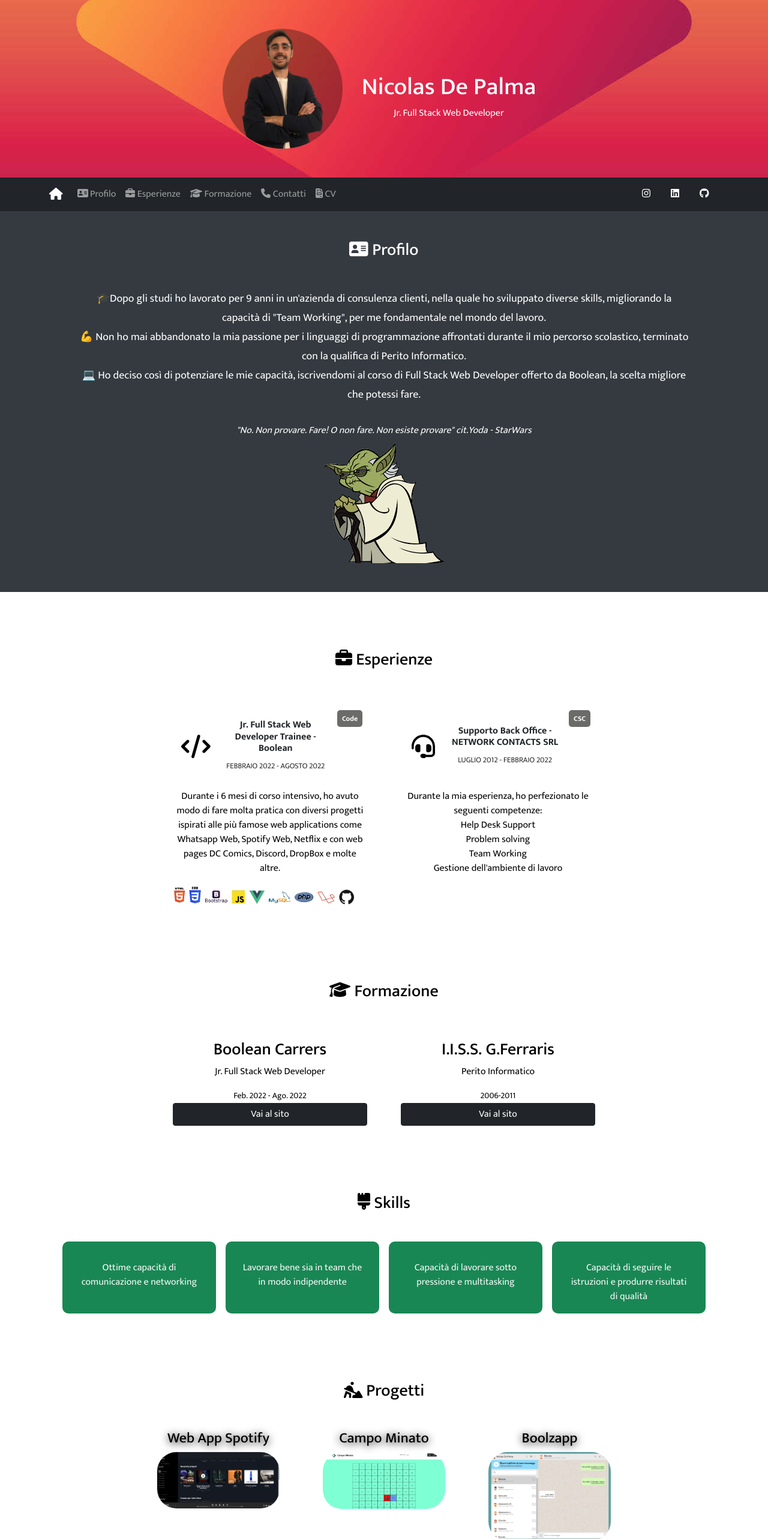
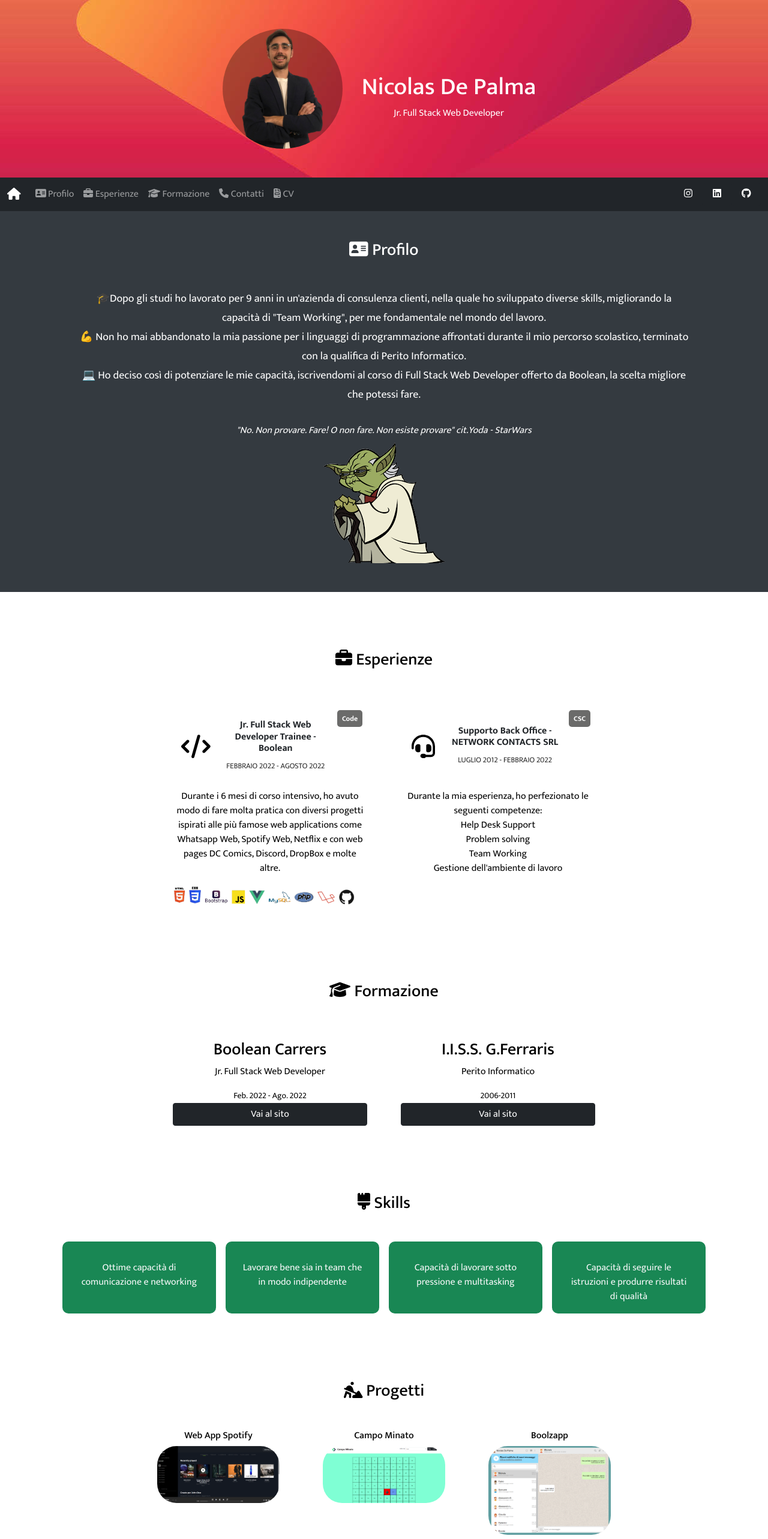
Before and after one commit to nicolas-dp/port_nicolas, a Vue app: page / in a window 1280 px wide. Shown: the top 2566 px of the page at 60% size. Built offline with nearby package versions, Linux system fonts and the light colour scheme.

Commit message:
Add component navbar

```diff
--- a/src/components/HeaderComponent.vue
+++ b/src/components/HeaderComponent.vue
@@ -2,23 +2,14 @@
   <header class="text-white">
     <div class="avatar_component pt-5 pb-5">
       <div
-        class="
-          container
-          d-flex
-          flex-wrap
-          align-items-center
-          justify-content-center
-          gap-3 animated
-        "
+        class="container d-flex flex-wrap align-items-center justify-content-center gap-3 animated"
       >
-
-
         <!-- Inserimento Logo -->
         <div class="logo">
           <img src="@/assets/img/photo.png" alt="foto profilo" />
         </div>
         <!-- Inserimento Nome,Cognome e professione -->
-        <div class="name p-3 ">
+        <div class="name p-3">
           <h1>Nicolas De Palma</h1>
           <span>Jr. Full Stack Web Developer</span>
         </div>
@@ -27,53 +18,52 @@
 
     <!-- Navbar -->
     <nav class="navbar navbar-expand-lg navbar-dark bg-dark">
-      <div class="container">
-        <a class="navbar-brand"
-          ><font-awesome-icon icon="fa-solid fa-house"
-        /></a>
+      <div class="container-fluid">
+        <a class="navbar-brand" href="#"><font-awesome-icon icon="fa-solid fa-house" /></a>
         <button
-          class="btn_toggle navbar-toggler"
+          class="navbar-toggler"
           type="button"
           data-bs-toggle="collapse"
-          data-bs-target="#navbarScroll"
-          aria-controls="navbarScroll"
+          data-bs-target="#navbarSupportedContent"
+          aria-controls="navbarSupportedContent"
           aria-expanded="false"
           aria-label="Toggle navigation"
         >
           <span class="navbar-toggler-icon"></span>
         </button>
-        <div class="collapse navbar-collapse" id="navbarScroll">
-          <ul
-            class="navbar-nav me-auto my-2 my-lg-0 navbar-nav-scroll"
-            style="--bs-scroll-height: 100px"
-          >
+        <div class="collapse navbar-collapse" id="navbarSupportedContent">
+          <ul class="navbar-nav me-auto mb-2 mb-lg-0">
             <li class="nav-item">
-              <a class="nav-link" href="#about"><font-awesome-icon icon="fa-solid fa-address-card" />
-               Profilo
+              <a class="nav-link" href="#about"
+                ><font-awesome-icon icon="fa-solid fa-address-card" />
+                Profilo
               </a>
             </li>
             <li class="nav-item">
-              <a class="nav-link" href="#esperienze"><font-awesome-icon icon="fa-solid fa-briefcase" />
-              Esperienze
+              <a class="nav-link" href="#esperienze"
+                ><font-awesome-icon icon="fa-solid fa-briefcase" />
+                Esperienze
               </a>
             </li>
             <li class="nav-item">
-              <a class="nav-link" href="#formazione"><font-awesome-icon icon="fa-solid fa-graduation-cap" />
-              Formazione
+              <a class="nav-link" href="#formazione"
+                ><font-awesome-icon icon="fa-solid fa-graduation-cap" />
+                Formazione
               </a>
             </li>
             <li class="nav-item">
-              <a class="nav-link" href="#contacts_cv"><font-awesome-icon icon="fa-solid fa-phone" />
-              Contatti
+              <a class="nav-link" href="#contacts_cv"
+                ><font-awesome-icon icon="fa-solid fa-phone" />
+                Contatti
               </a>
             </li>
             <li class="nav-item">
-              <a class="nav-link" href="#contacts_cv"><font-awesome-icon icon="fa-solid fa-file-invoice" />
-              CV
+              <a class="nav-link" href="#contacts_cv"
+                ><font-awesome-icon icon="fa-solid fa-file-invoice" />
+                CV
               </a>
             </li>
           </ul>
-
           <div class="d-flex align-items-center justify-content-center">
             <a
               class="btn btn-dark px-3"
@@ -108,6 +98,4 @@ export default {
 };
 </script>
 
-
-<style lang="scss">
-</style>
+<style lang="scss"></style>
--- a/src/components/MainComponent.vue
+++ b/src/components/MainComponent.vue
@@ -193,7 +193,7 @@
             <div class="flip-container" ontouchstart="this.classList.toggle('hover');">
               <div class="flipper">
                   <div class="front">
-                    <h4 class="text-black" style="filter: drop-shadow(0px 2px 7px black);">Web App Spotify</h4>
+                    <h6 class="text-black">Web App Spotify</h6>
                     <img class="img-fluid" src="@/assets/img/Spotify.png" alt="view spotify">
                   </div>
                   <div class="back">
@@ -211,7 +211,7 @@
             <div class="flip-container" ontouchstart="this.classList.toggle('hover');">
               <div class="flipper">
                   <div class="front">
-                    <h4 class="text-black" style="filter: drop-shadow(0px 2px 7px black);">Campo Minato</h4>
+                    <h6 class="text-black">Campo Minato</h6>
                     <img class="img-fluid" src="@/assets/img/CampoMinato.png" alt="view campominato">
                   </div>
                   <div class="back">
@@ -231,7 +231,7 @@
             <div class="flip-container" ontouchstart="this.classList.toggle('hover');">
               <div class="flipper">
                   <div class="front">
-                    <h4 class="text-black" style="filter: drop-shadow(0px 2px 7px black);">Boolzapp</h4>
+                    <h6 class="text-black">Boolzapp</h6>
                     <img class="img-fluid" src="@/assets/img/Boolzapp.png" alt="view whatsapp">
                   </div>
                   <div class="back">
```
